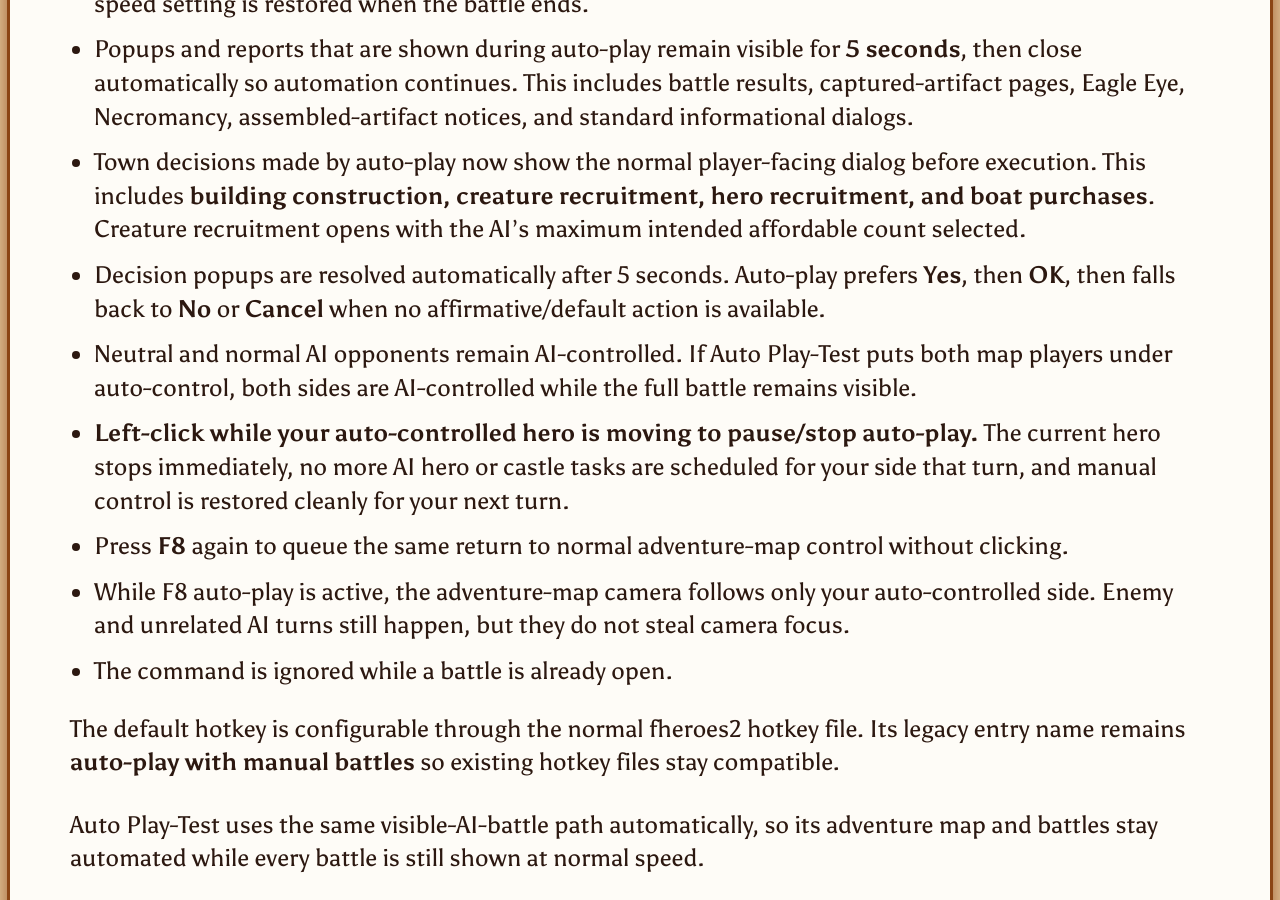
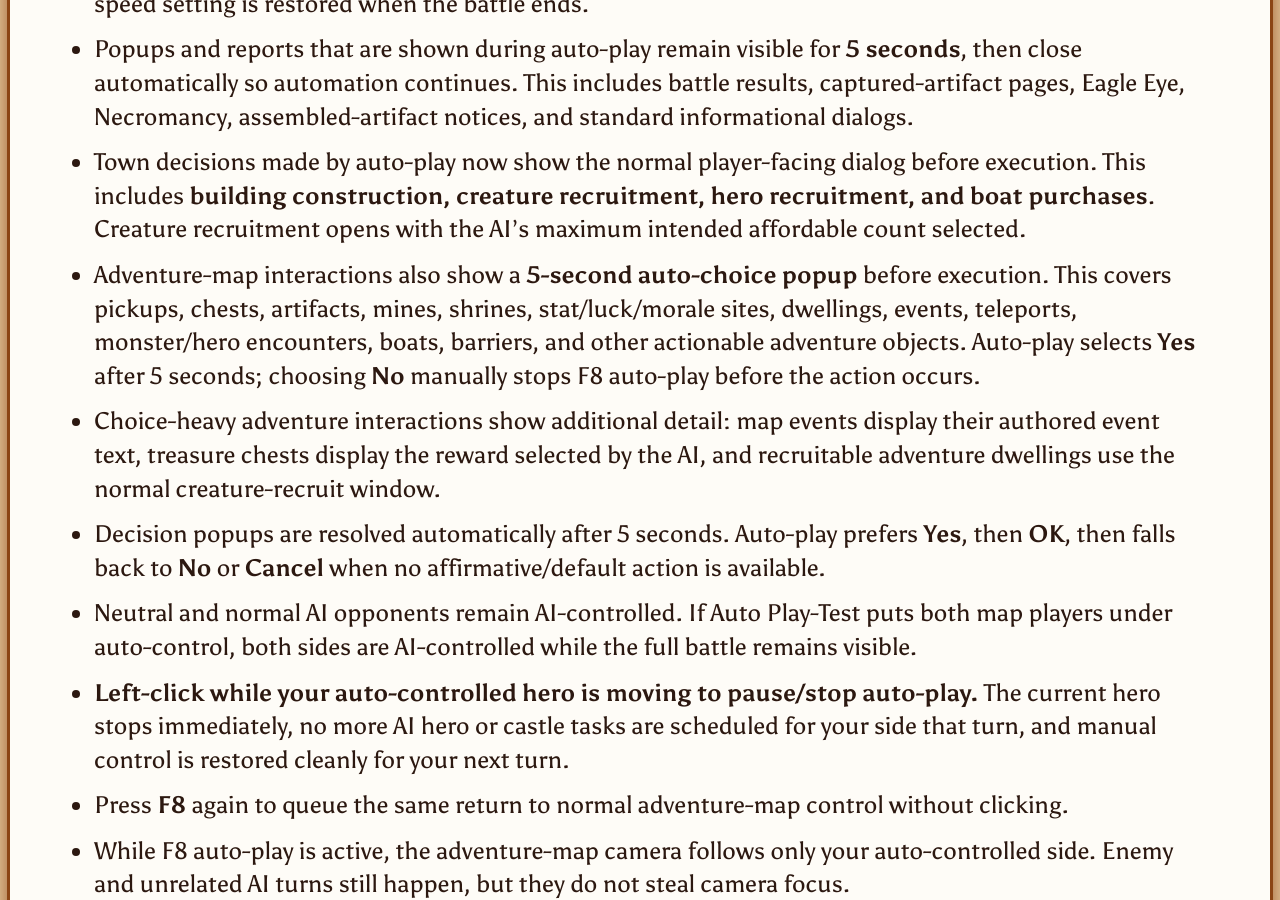
Before and after one commit to MattKoRn/fheroes2, a Jekyll site: the page built from docs/AUTO_PLAY_MANUAL_BATTLES_CHEAT.md, in a window 1280 px wide and 900 px high, scrolled down 972 px. Built offline with Jekyll 4.4.1, drawn with Linux system fonts in a browser that asks for light colours; our own code applies the rules of GitHub Pages for plain Markdown files.

Commit message:
Document auto-play adventure popups

```diff
--- a/docs/AUTO_PLAY_MANUAL_BATTLES_CHEAT.md
+++ b/docs/AUTO_PLAY_MANUAL_BATTLES_CHEAT.md
@@ -13,6 +13,8 @@ While an adventure map is active, press **F8**.
 - Auto-play battles run at the engine's normal/default battle animation speed. Your configured battle-speed setting is restored when the battle ends.
 - Popups and reports that are shown during auto-play remain visible for **5 seconds**, then close automatically so automation continues. This includes battle results, captured-artifact pages, Eagle Eye, Necromancy, assembled-artifact notices, and standard informational dialogs.
 - Town decisions made by auto-play now show the normal player-facing dialog before execution. This includes **building construction, creature recruitment, hero recruitment, and boat purchases**. Creature recruitment opens with the AI's maximum intended affordable count selected.
+- Adventure-map interactions also show a **5-second auto-choice popup** before execution. This covers pickups, chests, artifacts, mines, shrines, stat/luck/morale sites, dwellings, events, teleports, monster/hero encounters, boats, barriers, and other actionable adventure objects. Auto-play selects **Yes** after 5 seconds; choosing **No** manually stops F8 auto-play before the action occurs.
+- Choice-heavy adventure interactions show additional detail: map events display their authored event text, treasure chests display the reward selected by the AI, and recruitable adventure dwellings use the normal creature-recruit window.
 - Decision popups are resolved automatically after 5 seconds. Auto-play prefers **Yes**, then **OK**, then falls back to **No** or **Cancel** when no affirmative/default action is available.
 - Neutral and normal AI opponents remain AI-controlled. If Auto Play-Test puts both map players under auto-control, both sides are AI-controlled while the full battle remains visible.
 - **Left-click while your auto-controlled hero is moving to pause/stop auto-play.** The current hero stops immediately, no more AI hero or castle tasks are scheduled for your side that turn, and manual control is restored cleanly for your next turn.
```
